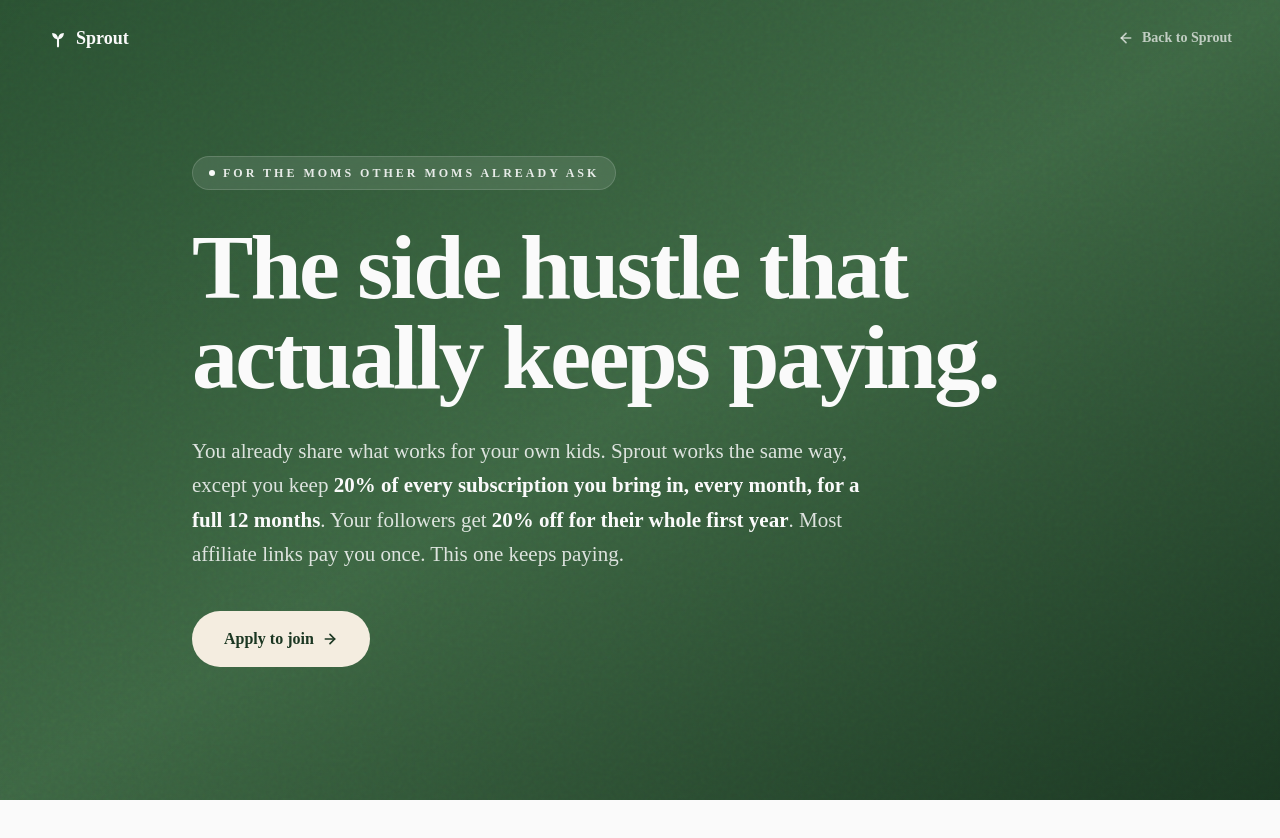
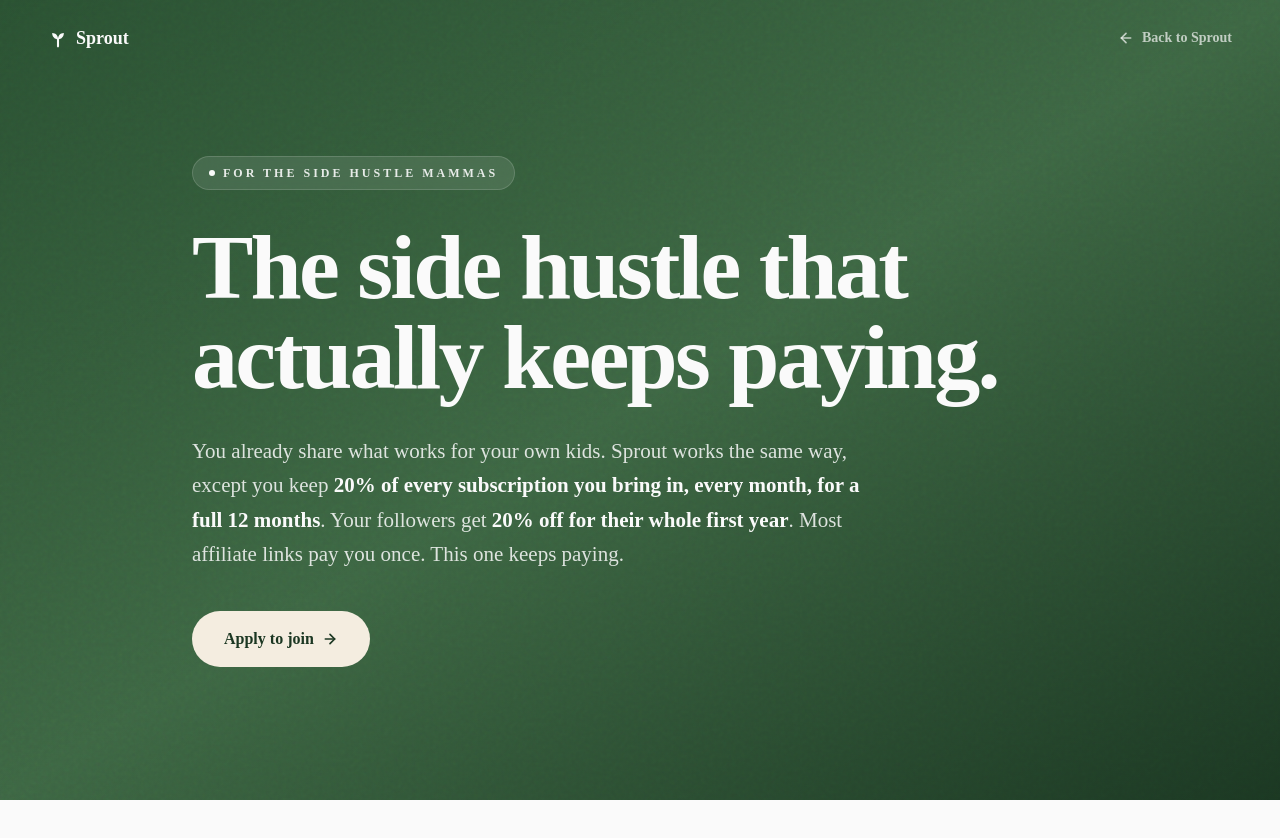
Before and after one commit to chaseempson63-wq/sprout-, a Next.js app: page /partners in a window 1280 px wide. Shown: the top 838 px of the page. Built offline with nearby package versions, Linux system fonts and the light colour scheme; a web font is replaced by a local one.

Commit message:
copy: hero pill -> "For the Side Hustle Mammas"
Co-Authored-By: Claude Opus 4.7 (1M context) <noreply@anthropic.com>

```diff
--- a/app/partners/page.tsx
+++ b/app/partners/page.tsx
@@ -87,7 +87,7 @@ export default function PartnersPage() {
         <div className="relative max-w-4xl mx-auto">
           <div className="inline-flex items-center gap-2 px-4 py-2 rounded-full bg-sprout-cream/10 backdrop-blur-md border border-sprout-cream/15 text-sprout-cream/90 text-[10px] md:text-xs uppercase tracking-[0.25em] font-semibold mb-8">
             <span className="w-1.5 h-1.5 rounded-full bg-sprout-cream" />
-            For the moms other moms already ask
+            For the Side Hustle Mammas
           </div>
 
           <h1
```
